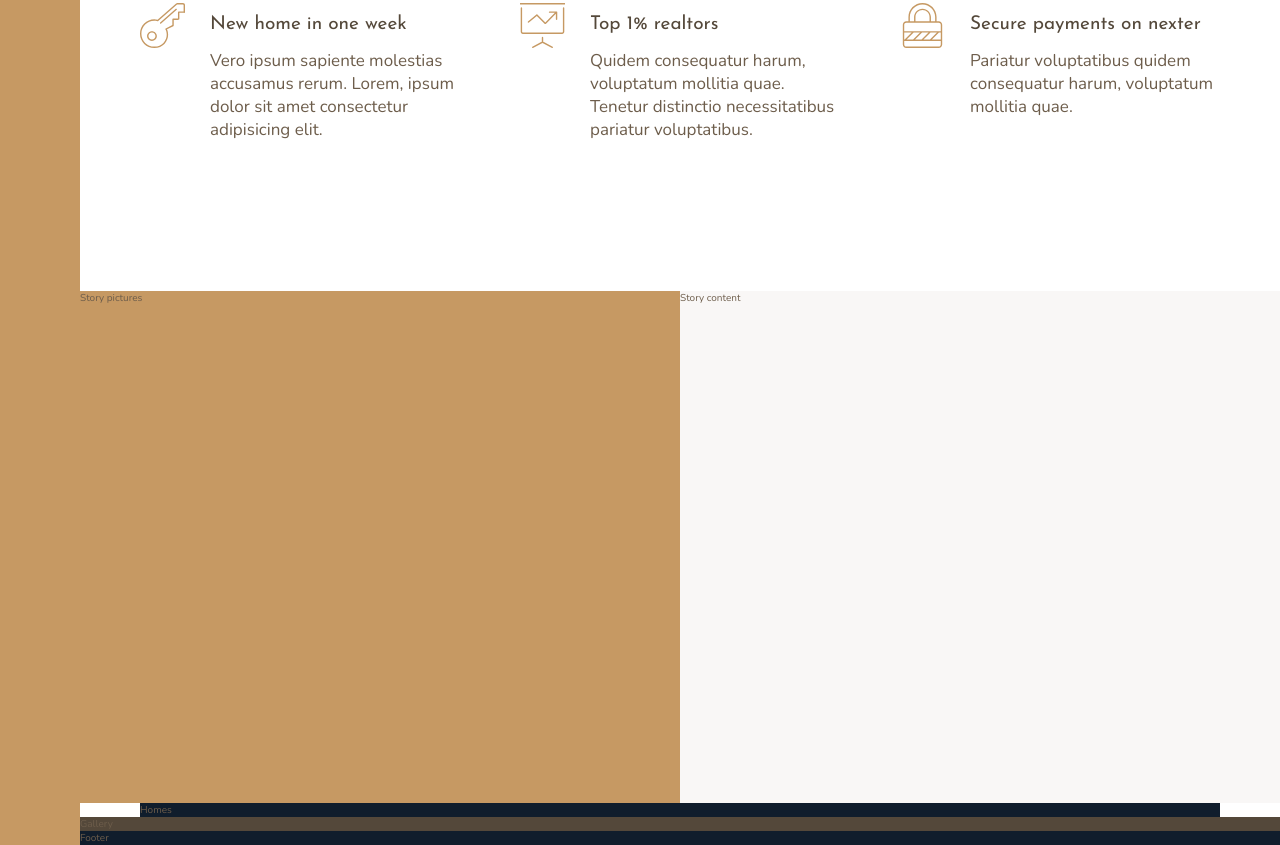
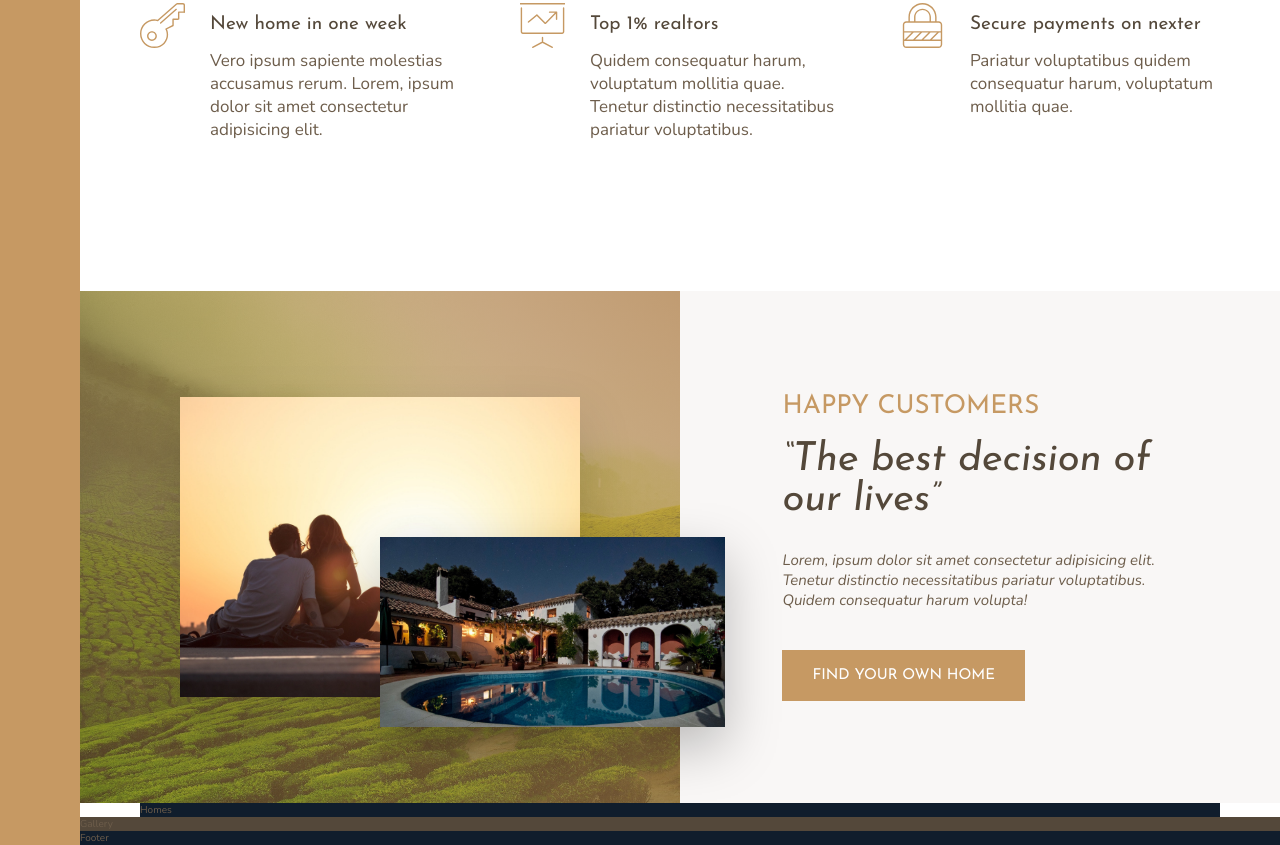
Before and after one commit to Dusan-Lex/Nexter, a website: page index.html in a window 1280 px wide. Shown: the part 961-1806 px from the top of the page. Drawn offline with nearby package versions, Linux system fonts and the light colour scheme; files that its build step writes are made by us from their sources.

Commit message:
Build the Story Section

```diff
--- a/index.html
+++ b/index.html
@@ -72,11 +72,16 @@
     </section>
 
     <div class="story__pictures">
-        Story pictures
+        <img src="img/story-1.jpeg" alt="New house 1" class="story__img--1">
+        <img src="img/story-2.jpeg" alt="New house 2" class="story__img--2">
     </div>
 
     <div class="story__content">
-        Story content
+        <h3 class="heading-3 mb-sm">Happy Customers</h3>
+        <h2 class="heading-2 heading-2--dark mb-md">&ldquo;The best decision of our lives&rdquo;</h2>
+        <p class="story__text mb">Lorem, ipsum dolor sit amet consectetur adipisicing elit. Tenetur distinctio
+            necessitatibus pariatur voluptatibus. Quidem consequatur harum volupta!</p>
+        <button class="btn">Find your own home</button>
     </div>
 
     <section class="homes">
--- a/sass/_story.scss
+++ b/sass/_story.scss
@@ -2,9 +2,53 @@
   &__pictures {
     background-color: $color-primary;
     grid-column: 2/7;
+
+    background-image: linear-gradient(
+        to top right,
+        rgba($color-primary, 0.3),
+        rgba($color-primary-dark, 0.8)
+      ),
+      url(../img/back.jpg);
+    background-size: cover;
+
+    display: grid;
+    grid-template-rows: repeat(6, 1fr);
+    grid-template-columns: repeat(6, 1fr);
+    align-items: center;
   }
+
+  &__img--1 {
+    width: 100%;
+    grid-row: 2/6;
+    grid-column: 2/6;
+    box-shadow: 0 2rem 5rem rgba(#000, 0.15);
+  }
+  &__img--2 {
+    width: 115%;
+    grid-row: 4/6;
+    grid-column: 4/7;
+    z-index: 100;
+    box-shadow: 0 2rem 5rem rgba(#000, 0.25);
+  }
+
   &__content {
     background-color: $color-grey-light-1;
     grid-column: 7/12;
+
+    padding: 6rem 8vw;
+
+    display: grid;
+    align-content: center;
+    justify-items: start;
+    // display: flex;
+    // flex-direction: column;
+    // justify-content: center;
+    // align-items: flex-start;
+  }
+
+  &__text {
+    font-size: 1.5rem;
+    font-style: italic;
+    margin-bottom: 4rem;
   }
 }
--- a/sass/_typography.scss
+++ b/sass/_typography.scss
@@ -8,9 +8,23 @@
 }
 .heading-2 {
   @extend %heading;
+  font-size: 4rem;
+  font-style: italic;
+
+  &--light {
+    color: $color-grey-light-1;
+  }
+
+  &--dark {
+    color: $color-grey-dark-1;
+  }
 }
+
 .heading-3 {
   @extend %heading;
+  font-size: 2.6rem;
+  color: $color-primary;
+  text-transform: uppercase;
 }
 .heading-4 {
   @extend %heading;
@@ -24,3 +38,32 @@
     color: $color-grey-dark-1;
   }
 }
+
+.btn {
+  background-color: $color-primary;
+  color: #fff;
+  border: none;
+  border-radius: 0;
+  font-family: $font-display;
+  font-size: 1.5rem;
+  text-transform: uppercase;
+  padding: 1.8rem 3rem;
+  cursor: pointer;
+  transition: 0.2s;
+  &:hover {
+    background-color: $color-primary-dark;
+  }
+}
+
+.mb-sm {
+  margin-bottom: 2rem;
+}
+.mb-md {
+  margin-bottom: 3rem;
+}
+.mb-lg {
+  margin-bottom: 4rem;
+}
+.mb-hg {
+  margin-bottom: 8rem;
+}
```
Also changed, not shown: img/text.txt (deleted, +0 -18 lines).
